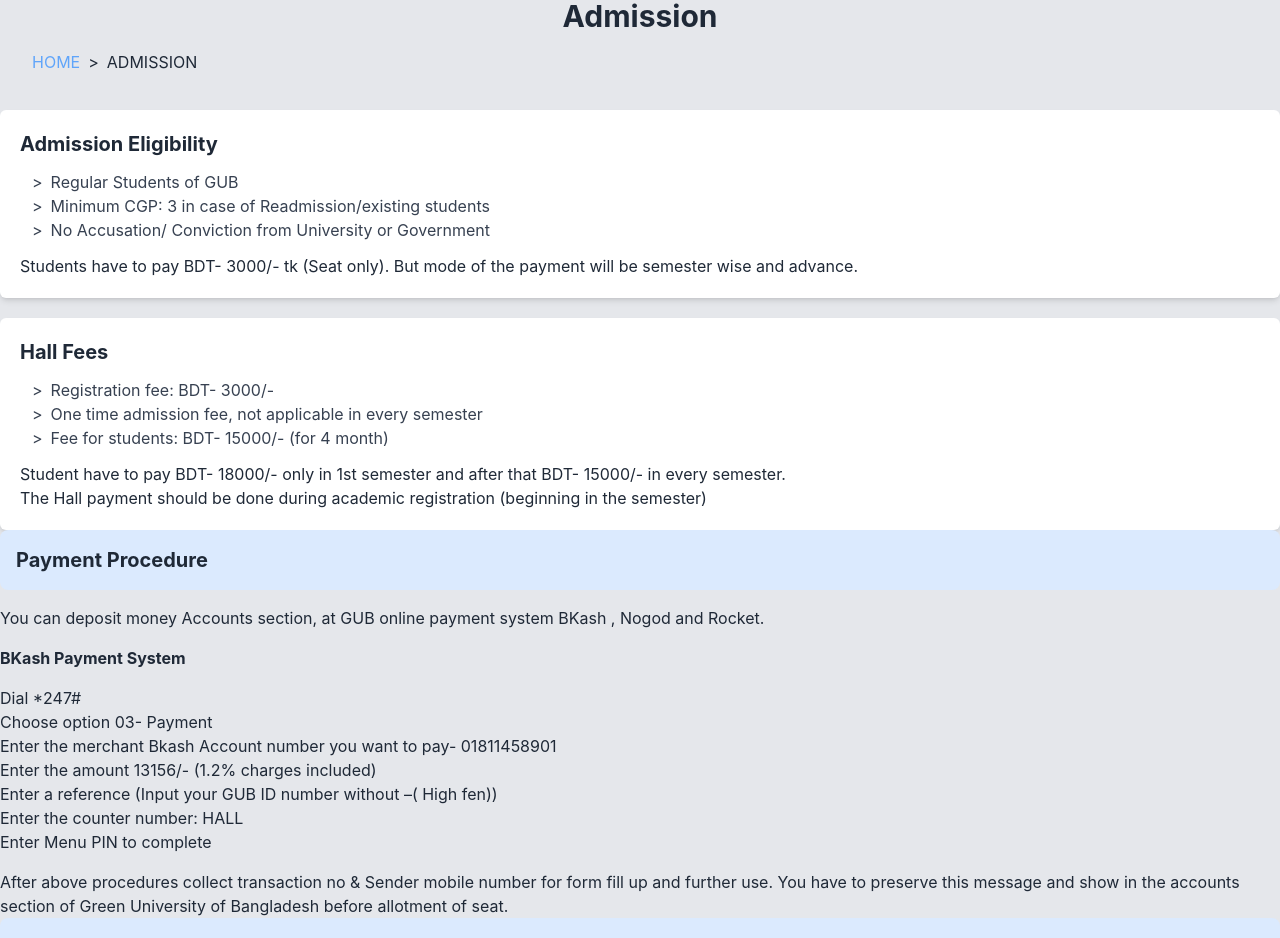
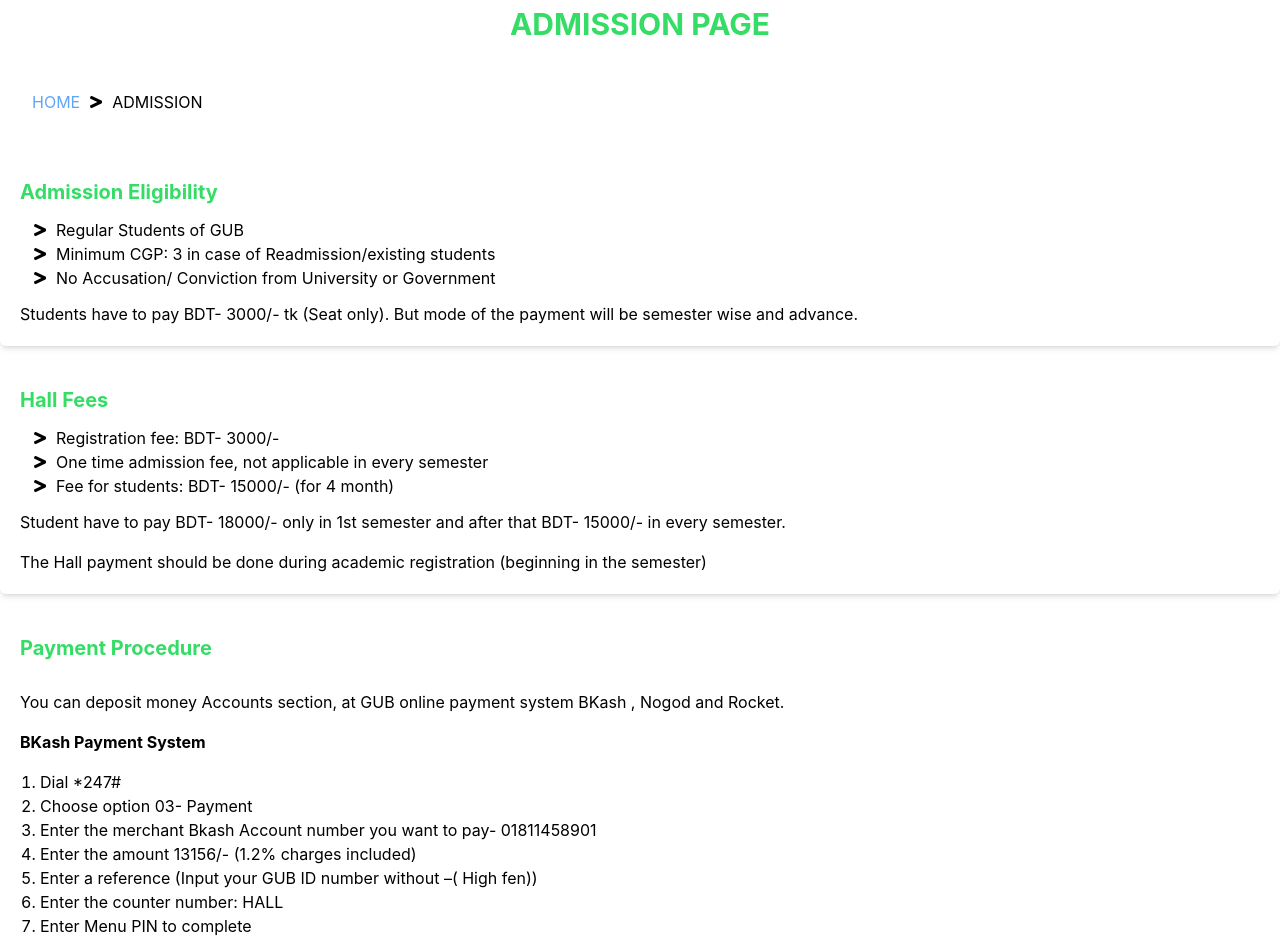
Before and after one commit to SofiuzzamanSofi/Gub-Hostel, a React (Create React App) app: page /admission in a window 1280 px wide. Shown: the part 1220-2158 px from the top of the page. Built offline with nearby package versions, Linux system fonts and the light colour scheme.

Commit message:
admission page is ready

```diff
--- a/src/Components/pages/Admission/Admission.js
+++ b/src/Components/pages/Admission/Admission.js
@@ -1,85 +1,96 @@
 import React from 'react';
 import { Link, useLocation } from 'react-router-dom';
 import HomeImage from '../../Home/HomeImage';
+import { FaGreaterThan } from 'react-icons/fa';
+
 
 function Admission() {
     const location = useLocation();
 
     return (
-        <div className="bg-gray-200 min-h-screen">
+        <div>
             <HomeImage />
 
-            <div >
+            <div className='my-2'>
                 <div className="container mx-auto">
                     <div className="py-10">
                         <div className="text-center">
-                            <h1 className="text-3xl font-bold">Admission</h1>
+                            <h1 className="text-3xl font-bold text-[#35DC66] uppercase">Admission Page</h1>
                         </div>
 
-                        <div className="px-8 py-4 flex items-center justify-between">
+                        <div className="px-8 py-4 flex items-center justify-between pt-12 pb-6">
                             <div className="flex items-center space-x-2">
                                 <Link to="/" className="text-blue-400 hover:text-blue-300 transition-all">
                                     HOME
                                 </Link>
-                                <span>&gt;</span>
-                                <span className=" uppercase">{location.pathname.replace('/', '')}</span>
+                                <span className="text-black dark:text-white">
+                                    <FaGreaterThan />
+                                </span>
+                                <span className="text-black dark:text-white uppercase">{location.pathname.replace('/', '')}</span>
                             </div>
                         </div>
 
-                        <div className="pt-5">
-                            <div className="bg-white shadow-md p-5 rounded-md">
-                                <h1 className="text-xl font-bold pb-3">Admission Eligibility</h1>
-                                <div className="ml-3 pb-3">
-                                    <p className="flex items-center text-gray-700">
-                                        <span>&gt;</span>
+                        <div className="bg-white dark:bg-slate-700  shadow-md p-5 rounded-md my-5">
+                            <h1 className="text-xl font-bold pb-3 text-[#35DC66]">
+                                Admission Eligibility
+                            </h1>
+                            <div className="ml-3 pb-3 text-black dark:text-white">
+                                <p className="flex items-center">
+                                    <FaGreaterThan />
                                     <span className="pl-2">Regular Students of GUB</span>
                                 </p>
-                                    <p className="flex items-center text-gray-700">
-                                        <span>&gt;</span>
+                                <p className="flex items-center ">
+                                    <FaGreaterThan />
                                     <span className="pl-2">Minimum CGP: 3 in case of Readmission/existing students</span>
                                 </p>
-                                    <p className="flex items-center text-gray-700">
-                                        <span>&gt;</span>
+                                <p className="flex items-center ">
+                                    <FaGreaterThan />
                                     <span className="pl-2">No Accusation/ Conviction from University or Government</span>
                                 </p>
                             </div>
-                                <div>
+                            <div className='text-black dark:text-white'>
                                 <p>
                                     Students have to pay BDT- 3000/- tk (Seat only). But mode of the payment will be semester wise and advance.
                                 </p>
                             </div>
                         </div>
-                        </div>
-                        <div className="pt-5">
-                            <div className="bg-white shadow-md p-5 rounded-md">
-                                <h1 className="text-xl font-bold pb-3">Hall Fees</h1>
-                                <div className="ml-3 pb-3">
-                                    <p className="flex items-center text-gray-700">
-                                        <span>&gt;</span>
+
+
+                        <div className="bg-white dark:bg-slate-700  shadow-md p-5 rounded-md my-5">
+                            <h1 className="text-xl font-bold pb-3 text-[#35DC66]">
+                                Hall Fees
+                            </h1>
+                            <div className="ml-3 pb-3 text-black dark:text-white">
+                                <p className="flex items-center">
+                                    <FaGreaterThan />
                                     <span className="pl-2">Registration fee: BDT- 3000/-</span>
                                 </p>
-                                    <p className="flex items-center text-gray-700">
-                                        <span>&gt;</span>
+                                <p className="flex items-center">
+                                    <FaGreaterThan />
                                     <span className="pl-2">One time admission fee, not applicable in every semester</span>
                                 </p>
-                                    <p className="flex items-center text-gray-700">
-                                        <span>&gt;</span>
+                                <p className="flex items-center">
+                                    <FaGreaterThan />
                                     <span className="pl-2">Fee for students: BDT- 15000/- (for 4 month)</span>
                                 </p>
                             </div>
-                                <div>
+                            <div className='text-black dark:text-white'>
                                 <p>Student have to pay BDT- 18000/- only in 1st semester and after that BDT- 15000/- in every semester.</p>
                             </div>
-                                <div>
+                            <div className='text-black dark:text-white pt-4'>
                                 <p>The Hall payment should be done during academic registration (beginning in
                                     the semester)</p>
                             </div>
                         </div>
-                            <div>
-                                <div className="bg-blue-100 p-4 rounded-lg">
-                                    <h1 className="text-xl font-bold">Payment Procedure</h1>
-                                </div>
-                                <div className="mt-4">
+
+
+
+                        <div className="bg-white dark:bg-slate-700  shadow-md p-5 rounded-md my-5">
+                            <h1 className="text-xl font-bold pb-3 text-[#35DC66]">
+                                Payment Procedure
+                            </h1>
+
+                            <div className="mt-4 text-black dark:text-white">
                                 <p>
                                     You can deposit money Accounts section, at GUB online payment system BKash , Nogod and Rocket.
                                 </p>
@@ -87,8 +98,8 @@ function Admission() {
                                     BKash Payment System
                                 </p>
                             </div>
-                                <div className="mt-4">
-                                    <ol className='list-decimal'>
+                            <div className="mt-4 text-black dark:text-white">
+                                <ol className='list-decimal px-5'>
                                     <li>
                                         Dial *247#
                                     </li>
@@ -112,25 +123,28 @@ function Admission() {
                                     </li>
                                 </ol>
                             </div>
-                                <div className="mt-4">
+                            <div className="mt-4 text-black dark:text-white">
                                 <p>
                                     After above procedures collect transaction no & Sender mobile number for form fill up and further use. You have to preserve this message and show in the accounts section of Green University of Bangladesh before allotment of seat.
                                 </p>
                             </div>
                         </div>
-                            <div>
-                                <div className="bg-blue-100 p-4 rounded-lg">
-                                    <h1 className="text-xl font-bold">Seat Cancellation</h1>
-                                </div>
-                                <div className="mt-4">
+
+
+                        <div className="bg-white dark:bg-slate-700  shadow-md p-5 rounded-md my-5">
+                            <h1 className="text-xl font-bold pb-3 text-[#35DC66]">
+                                Seat Cancellation
+                            </h1>
+
+                            <div className="mt-4 text-black dark:text-white">
                                 <p>
                                     Students can cancel their seat twice in a year. In every semester Hall Authority will announce notice for seat cancelation for a specific time period. Interested students have to apply within the time frame.
                                 </p>
                             </div>
                         </div>
-                        </div>
 
-                        <div className="mt-8">
+
+                        <div className="mt-8 text-center">
                             <button className="bg-green-500 hover:bg-green-600 text-white py-2 px-4 rounded-lg">
                                 Apply for your seat now
                             </button>
@@ -138,7 +152,7 @@ function Admission() {
                     </div>
                 </div>
             </div>
-        </div>
+        </div >
     )
 }
 
```
Lines whose indentation alone changed are shown as unchanged.
